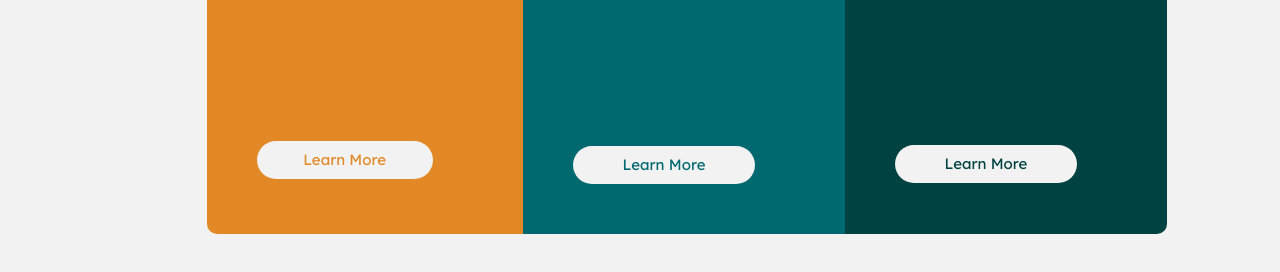
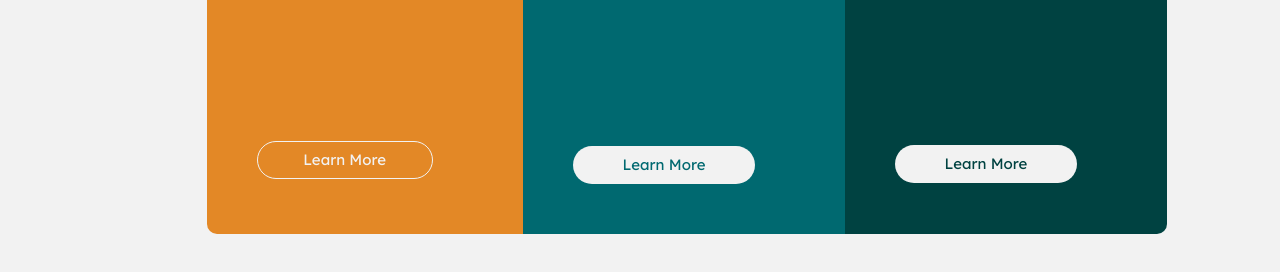
Before and after one commit to RumenWisdom/Layout-Tasks, a plain HTML site: page index.html in a window 1280 px wide. In both pictures the pointer is over the element 344 px from the left and 598 px from the top of the page. Shown: the part 438-710 px from the top of the page. Drawn offline with Linux system fonts and the light colour scheme.

Commit message:
Update indexcss.css

```diff
--- a/indexcss.css
+++ b/indexcss.css
@@ -63,24 +63,47 @@
     margin-top: 70%;
     margin-right: 40px;
   }
+
+  .btns:hover{
+    color:hsl(0, 0%, 95%);
+    border: 1px solid hsl(0, 0%, 95%);
+    text-decoration: none;
+    background: transparent;
+  }
+
    #sed {
     color: hsl(31, 77%, 52%);
     text-decoration: none;
   }
+
+  #sed:hover{
+    color:hsl(0, 0%, 95%);
+  }
+
   #suv {
     color: hsl(184, 100%, 22%);
     text-decoration: none;
   }
+  #suv:hover{
+    color:hsl(0, 0%, 95%);
+  }
+
   #lux {
     color: hsl(179, 100%, 13%);
     text-decoration: none;
   }
 
+  #lux:hover{
+    color:hsl(0, 0%, 95%);
+  }
+}
+
+
   img {
     margin-bottom: 7%;
   }
 
-}
+
 
 @media screen and (max-width:375px) {
  body, main, div{ flex-direction: column;
@@ -133,6 +156,8 @@
     color: hsl(31, 77%, 52%);
     text-decoration: none;
   }
+
+
   #suv {
     color: hsl(184, 100%, 22%);
     text-decoration: none;
```
